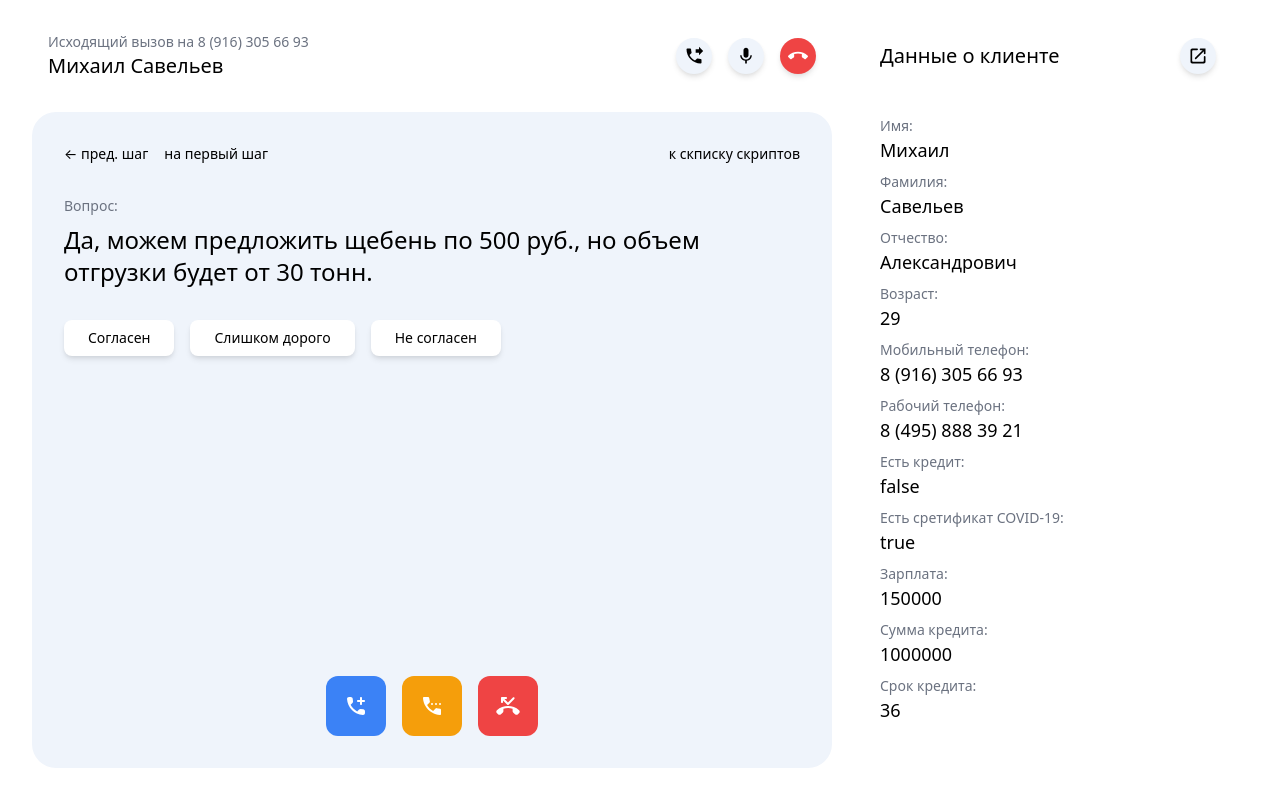
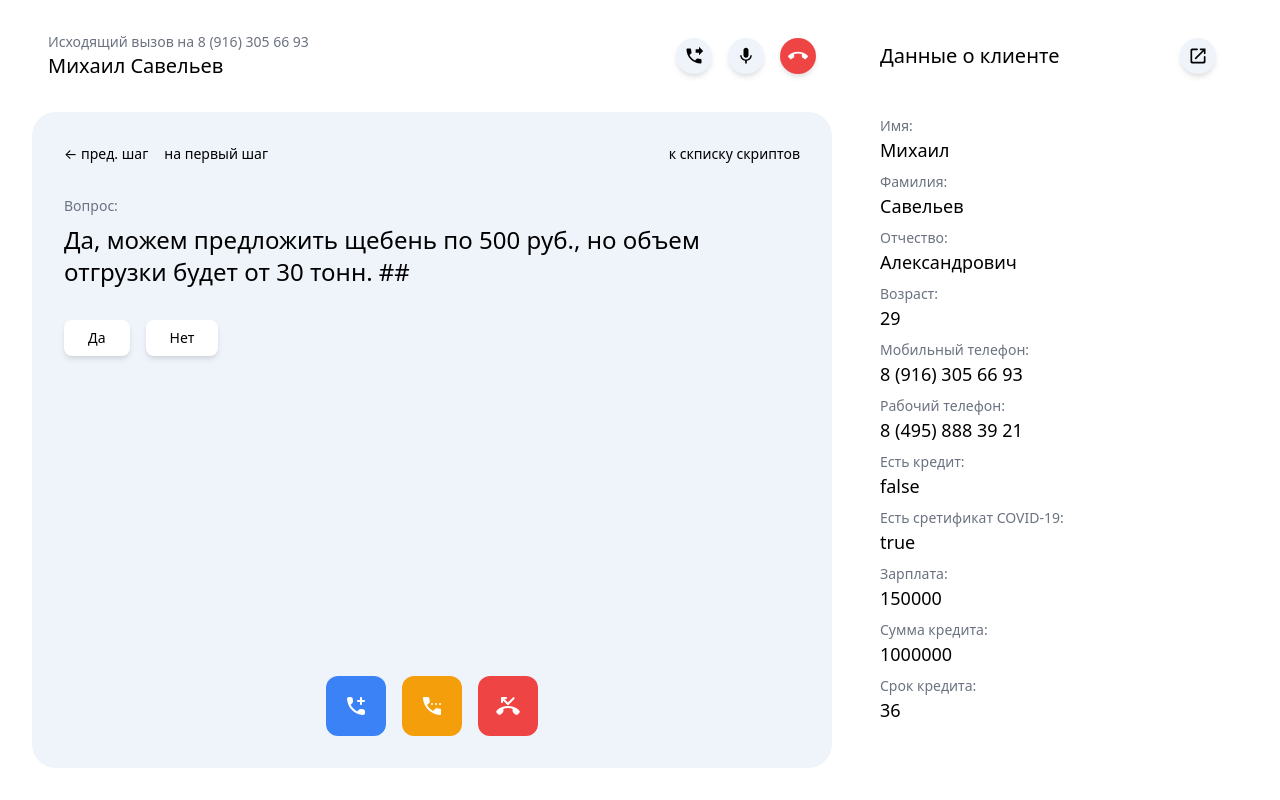
Before and after one commit to sdv43/crm-hack, a Vue app: page /operator-card in a window 1280 px wide. Built offline with nearby package versions, Linux system fonts and the light colour scheme.

Commit message:
Добавлен вызовы фун-ий перехода по скрипту

```diff
--- a/src/components/CardStep.vue
+++ b/src/components/CardStep.vue
@@ -4,14 +4,22 @@
 
     <div :class="$style.content">
       <CardStepHeader :class="$style.header"/>
-      <CardStepText :class="$style.text"/>
-      <CardStepActions/>
+
+      <CardStepText
+        :class="$style.text"
+        :text="step.text"
+      />
+
+      <CardStepActions
+        :actions="step.actions"
+      />
       <CardStepActionsCommon :class="$style['actions-common']"/>
     </div>
   </section>
 </template>
 
 <script>
+import { mapState } from 'vuex';
 import CardStepHeader from '@/components/CardStepHeader.vue';
 import CardStepText from '@/components/CardStepText.vue';
 import CardStepActions from '@/components/CardStepActions.vue';
@@ -20,12 +28,23 @@ import CardStepActionsCommon from '@/components/CardStepActionsCommon.vue';
 
 export default {
   name: 'CardStep',
+
   components: {
     CardStepActionsCommon,
     CardHeader,
     CardStepActions,
     CardStepText,
     CardStepHeader,
+  },
+
+  data() {
+    return {};
+  },
+
+  computed: {
+    ...mapState('operatorCard', [
+      'step',
+    ]),
   },
 };
 </script>
--- a/src/components/CardStepActions.vue
+++ b/src/components/CardStepActions.vue
@@ -1,14 +1,39 @@
 <template>
   <div :class="$style.root">
-    <button :class="$style.button">Согласен</button>
-    <button :class="$style.button">Слишком дорого</button>
-    <button :class="$style.button">Не согласен</button>
+    <button
+      v-for="action in actions"
+      :key="action.name"
+      :class="$style.button"
+      @click="handleAction(action.action, action.params)"
+    >
+      {{ action.name }}
+    </button>
   </div>
 </template>
 
 <script>
 export default {
   name: 'CardStepActions',
+
+  props: {
+    actions: {
+      type: Array,
+      required: true,
+    },
+  },
+
+  methods: {
+    handleAction(action, params) {
+      switch (action) {
+        case 'next-step':
+          this.$store.dispatch('operatorCard/toStep', params);
+          break;
+
+        default:
+          break;
+      }
+    },
+  },
 };
 </script>
 
--- a/src/components/CardStepHeader.vue
+++ b/src/components/CardStepHeader.vue
@@ -1,12 +1,20 @@
 <template>
   <header :class="$style.root">
     <nav :class="$style.navigation">
-      <button :class="[$style.action, $style['to-prev-step']]">
+      <button
+        :class="[$style.action, $style['to-prev-step']]"
+        @click="toPrevStep"
+      >
         &larr; пред. шаг
       </button>
-      <button :class="$style.action">
+
+      <button
+        :class="$style.action"
+        @click="toFirstStep"
+      >
         на первый шаг
       </button>
+
       <button
         :class="[
           $style.action,
@@ -45,6 +53,14 @@ export default {
 
       this.$root.$emit('modal::toggle', e);
     },
+
+    toPrevStep() {
+      this.$store.dispatch('operatorCard/toPrevStep');
+    },
+
+    toFirstStep() {
+      this.$store.dispatch('operatorCard/toFirstStep');
+    },
   },
 };
 </script>
--- a/src/components/CardStepText.vue
+++ b/src/components/CardStepText.vue
@@ -4,7 +4,7 @@
       Вопрос:
     </div>
     <p :class="$style.text">
-      Да, можем предложить щебень по 500 руб., но объем отгрузки будет от 30 тонн.
+      {{ text }}
     </p>
   </section>
 </template>
@@ -12,6 +12,13 @@
 <script>
 export default {
   name: 'CardStepText',
+
+  props: {
+    text: {
+      type: String,
+      required: true,
+    },
+  },
 };
 </script>
 
```
